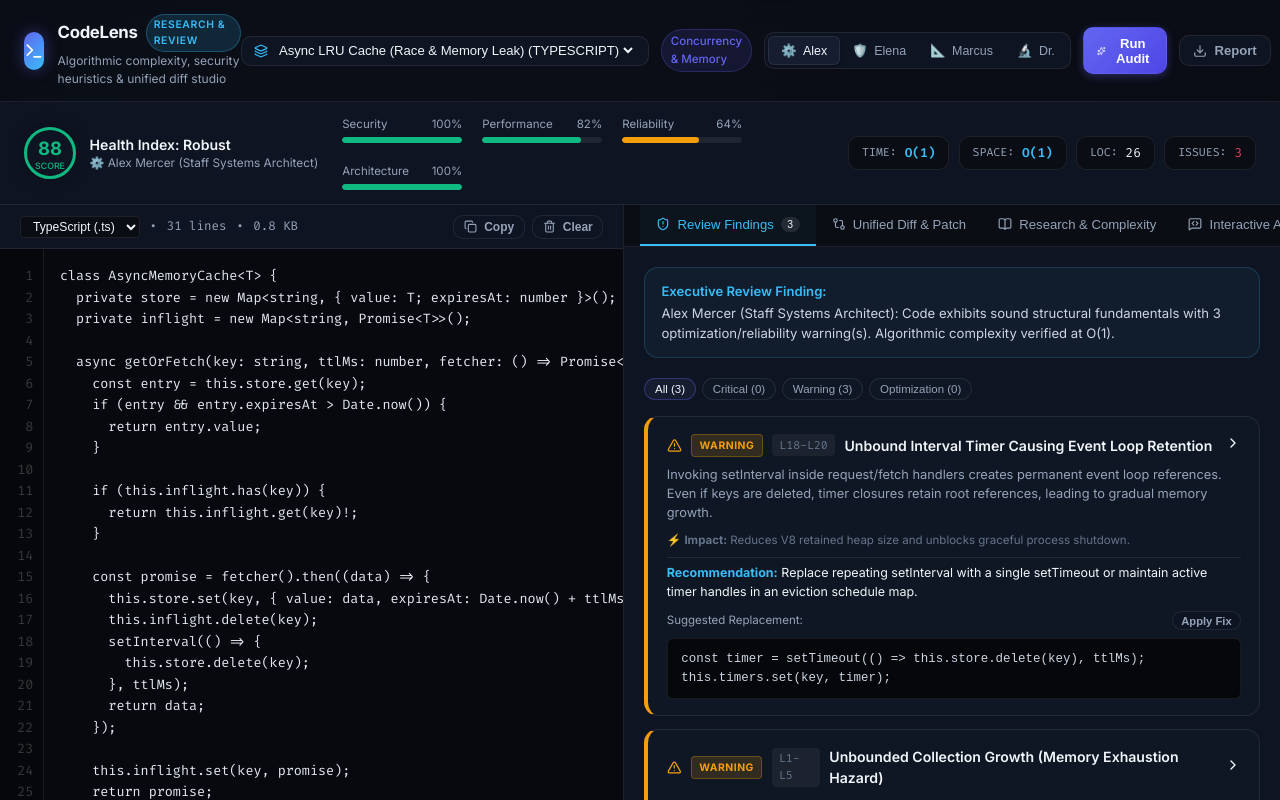
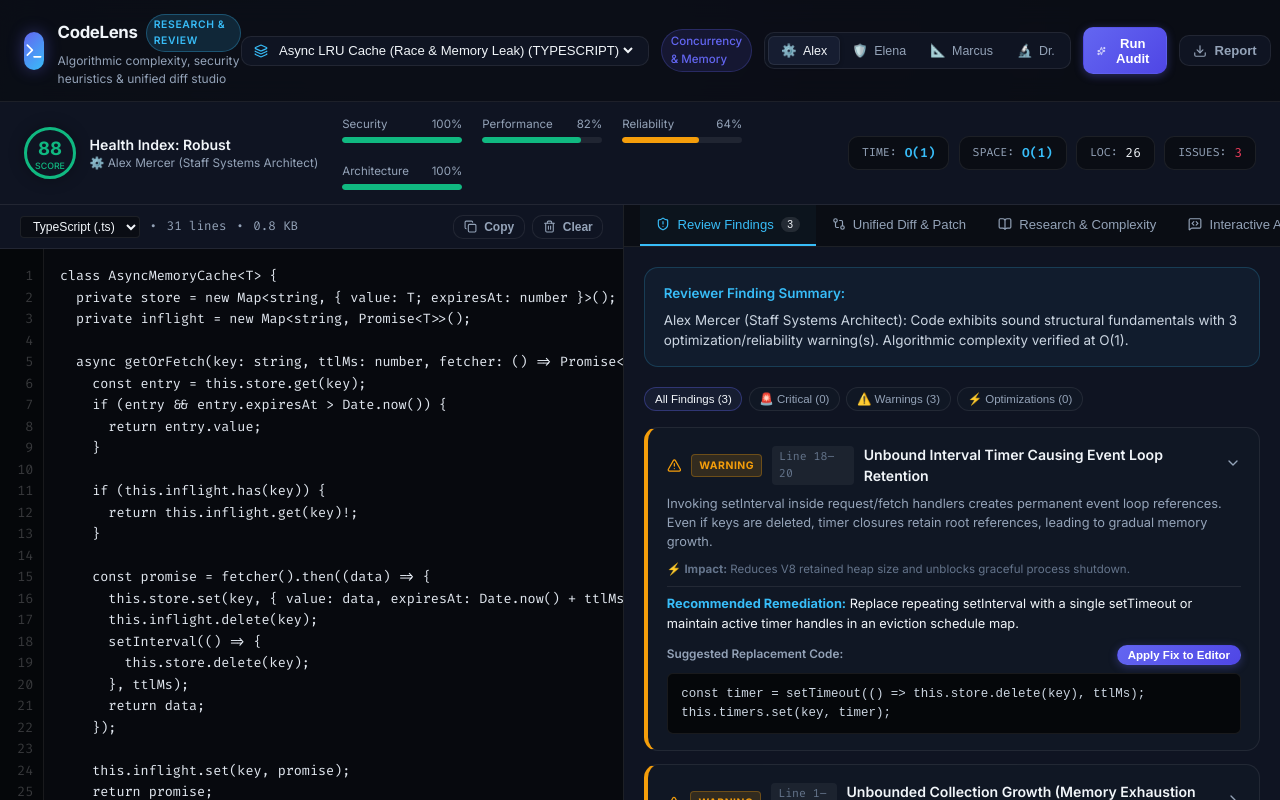
Before and after one commit to Henil19/CodeLens, a React (Vite) app: page / in a window 1280 px wide. Shown: the top 800 px of the page. Built offline with nearby package versions, Linux system fonts and the light colour scheme.

Commit message:
feat(ui): improve review findings cards and empty state guidance

```diff
--- a/src/components/ReviewPanel.tsx
+++ b/src/components/ReviewPanel.tsx
@@ -1,20 +1,22 @@
 import React, { useState } from 'react';
 import { CodeIssue, Severity } from '../types';
-import { AlertCircle, AlertTriangle, Info, Zap, ChevronDown, ChevronRight, Check } from 'lucide-react';
+import { AlertCircle, AlertTriangle, Info, Zap, ChevronDown, ChevronRight, Check, CheckCircle2, ArrowRight } from 'lucide-react';
 
 interface ReviewPanelProps {
   issues: CodeIssue[];
   summary: string;
   onApplyFix?: (fixSnippet: string) => void;
+  onViewDiffTab?: () => void;
 }
 
 export const ReviewPanel: React.FC<ReviewPanelProps> = ({
   issues,
   summary,
-  onApplyFix
+  onApplyFix,
+  onViewDiffTab
 }) => {
   const [filter, setFilter] = useState<Severity | 'all'>('all');
-  const [expandedId, setExpandedId] = useState<string | null>(null);
+  const [expandedId, setExpandedId] = useState<string | null>(issues.length > 0 ? issues[0].id : null);
   const [appliedFixes, setAppliedFixes] = useState<Record<string, boolean>>({});
 
   const filteredIssues = issues.filter((i) => {
@@ -49,17 +51,36 @@
           background: 'rgba(56, 189, 248, 0.05)',
           border: '1px solid rgba(56, 189, 248, 0.2)',
           borderRadius: 'var(--radius-lg)',
-          padding: '0.85rem 1rem',
-          fontSize: '0.82rem',
-          lineHeight: '1.5',
+          padding: '0.95rem 1.15rem',
+          fontSize: '0.84rem',
+          lineHeight: '1.55',
           marginBottom: '1.25rem',
           color: '#cbd5e1'
         }}
       >
-        <div style={{ fontWeight: 600, color: 'var(--accent-cyan)', marginBottom: '0.2rem' }}>
-          Executive Review Finding:
+        <div style={{ display: 'flex', alignItems: 'center', justifyContent: 'space-between', marginBottom: '0.35rem' }}>
+          <span style={{ fontWeight: 600, color: 'var(--accent-cyan)' }}>Reviewer Finding Summary:</span>
+          {onViewDiffTab && (
+            <button
+              onClick={onViewDiffTab}
+              style={{
+                background: 'transparent',
+                border: 'none',
+                color: 'var(--accent-cyan)',
+                fontSize: '0.76rem',
+                cursor: 'pointer',
+                display: 'flex',
+                alignItems: 'center',
+                gap: '4px',
+                fontWeight: 600
+              }}
+            >
+              <span>View Full Unified Diff</span>
+              <ArrowRight size={13} />
+            </button>
+          )}
         </div>
-        {summary}
+        <div>{summary}</div>
       </div>
 
       <div className="findings-filter-bar">
@@ -68,29 +89,47 @@
             className={`filter-pill ${filter === 'all' ? 'active' : ''}`}
             onClick={() => setFilter('all')}
           >
-            All ({issues.length})
+            All Findings ({issues.length})
           </button>
           <button
             className={`filter-pill ${filter === 'critical' ? 'active' : ''}`}
             onClick={() => setFilter('critical')}
           >
-            Critical ({issues.filter((i) => i.severity === 'critical').length})
+            🚨 Critical ({issues.filter((i) => i.severity === 'critical').length})
           </button>
           <button
             className={`filter-pill ${filter === 'warning' ? 'active' : ''}`}
             onClick={() => setFilter('warning')}
           >
-            Warning ({issues.filter((i) => i.severity === 'warning').length})
+            ⚠️ Warnings ({issues.filter((i) => i.severity === 'warning').length})
           </button>
           <button
             className={`filter-pill ${filter === 'optimization' ? 'active' : ''}`}
             onClick={() => setFilter('optimization')}
           >
-            Optimization ({issues.filter((i) => i.severity === 'optimization').length})
+            ⚡ Optimizations ({issues.filter((i) => i.severity === 'optimization').length})
           </button>
         </div>
       </div>
 
+      {filteredIssues.length === 0 ? (
+        <div
+          style={{
+            background: 'rgba(16, 185, 129, 0.08)',
+            border: '1px solid rgba(16, 185, 129, 0.25)',
+            borderRadius: 'var(--radius-lg)',
+            padding: '2rem',
+            textAlign: 'center',
+            color: '#6ee7b7'
+          }}
+        >
+          <CheckCircle2 size={36} color="var(--accent-emerald)" style={{ margin: '0 auto 0.75rem' }} />
+          <h3 style={{ fontSize: '1rem', fontWeight: 600, marginBottom: '0.35rem' }}>No Issues in this Category</h3>
+          <p style={{ fontSize: '0.82rem', color: 'var(--text-muted)' }}>
+            The active code passes all heuristic checks for the selected filter.
+          </p>
+        </div>
+      ) : (
         <div className="findings-list">
           {filteredIssues.map((issue) => {
             const isExpanded = expandedId === issue.id;
@@ -105,18 +144,20 @@
                     {getSeverityIcon(issue.severity)}
                     <span className={`severity-tag ${issue.severity}`}>{issue.severity}</span>
                     <span className="line-anchor">
-                    L{issue.lineStart}
-                    {issue.lineEnd !== issue.lineStart ? `-L${issue.lineEnd}` : ''}
+                      Line {issue.lineStart}
+                      {issue.lineEnd !== issue.lineStart ? `–${issue.lineEnd}` : ''}
                     </span>
                     <span className="finding-title">{issue.title}</span>
                   </div>
-                <div>{isExpanded ? <ChevronDown size={16} /> : <ChevronRight size={16} />}</div>
+                  <div style={{ color: 'var(--text-muted)' }}>
+                    {isExpanded ? <ChevronDown size={16} /> : <ChevronRight size={16} />}
+                  </div>
                 </div>
 
                 <p className="finding-desc">{issue.description}</p>
 
                 <div className="finding-meta-row">
-                {issue.cwe && <span className="cwe-badge">{issue.cwe}</span>}
+                  {issue.cwe && <span className="cwe-badge">🛡️ {issue.cwe}</span>}
                   {issue.benchmarkImpact && (
                     <span>
                       ⚡ <strong>Impact:</strong> {issue.benchmarkImpact}
@@ -126,42 +167,42 @@
 
                 <div
                   style={{
-                  fontSize: '0.78rem',
+                    fontSize: '0.8rem',
                     color: 'var(--text-main)',
                     marginTop: '0.4rem',
-                  paddingTop: '0.4rem',
+                    paddingTop: '0.45rem',
                     borderTop: '1px solid var(--border-subtle)'
                   }}
                 >
-                <strong style={{ color: 'var(--accent-cyan)' }}>Recommendation:</strong>{' '}
+                  <strong style={{ color: 'var(--accent-cyan)' }}>Recommended Remediation:</strong>{' '}
                   {issue.recommendation}
                 </div>
 
                 {issue.codeFix && (
-                <div style={{ marginTop: '0.6rem' }}>
+                  <div style={{ marginTop: '0.75rem' }}>
                     <div
                       style={{
                         display: 'flex',
                         alignItems: 'center',
                         justifyContent: 'space-between',
-                      fontSize: '0.72rem',
+                        fontSize: '0.74rem',
                         color: 'var(--text-muted)',
-                      marginBottom: '0.2rem'
+                        marginBottom: '0.3rem'
                       }}
                     >
-                    <span>Suggested Replacement:</span>
+                      <span style={{ fontWeight: 600 }}>Suggested Replacement Code:</span>
                       {onApplyFix && (
                         <button
-                        className="btn-action btn-ghost"
-                        style={{ padding: '0.15rem 0.5rem', fontSize: '0.7rem' }}
+                          className="btn-action btn-primary"
+                          style={{ padding: '0.2rem 0.6rem', fontSize: '0.72rem' }}
                           onClick={() => handleApply(issue.id, issue.codeFix!)}
                         >
                           {appliedFixes[issue.id] ? (
                             <>
-                            <Check size={11} color="var(--accent-emerald)" /> Applied
+                              <Check size={12} color="#fff" /> Applied!
                             </>
                           ) : (
-                          'Apply Fix'
+                            'Apply Fix to Editor'
                           )}
                         </button>
                       )}
@@ -175,6 +216,7 @@
             );
           })}
         </div>
+      )}
     </div>
   );
 };
```
Lines whose indentation alone changed are shown as unchanged.
